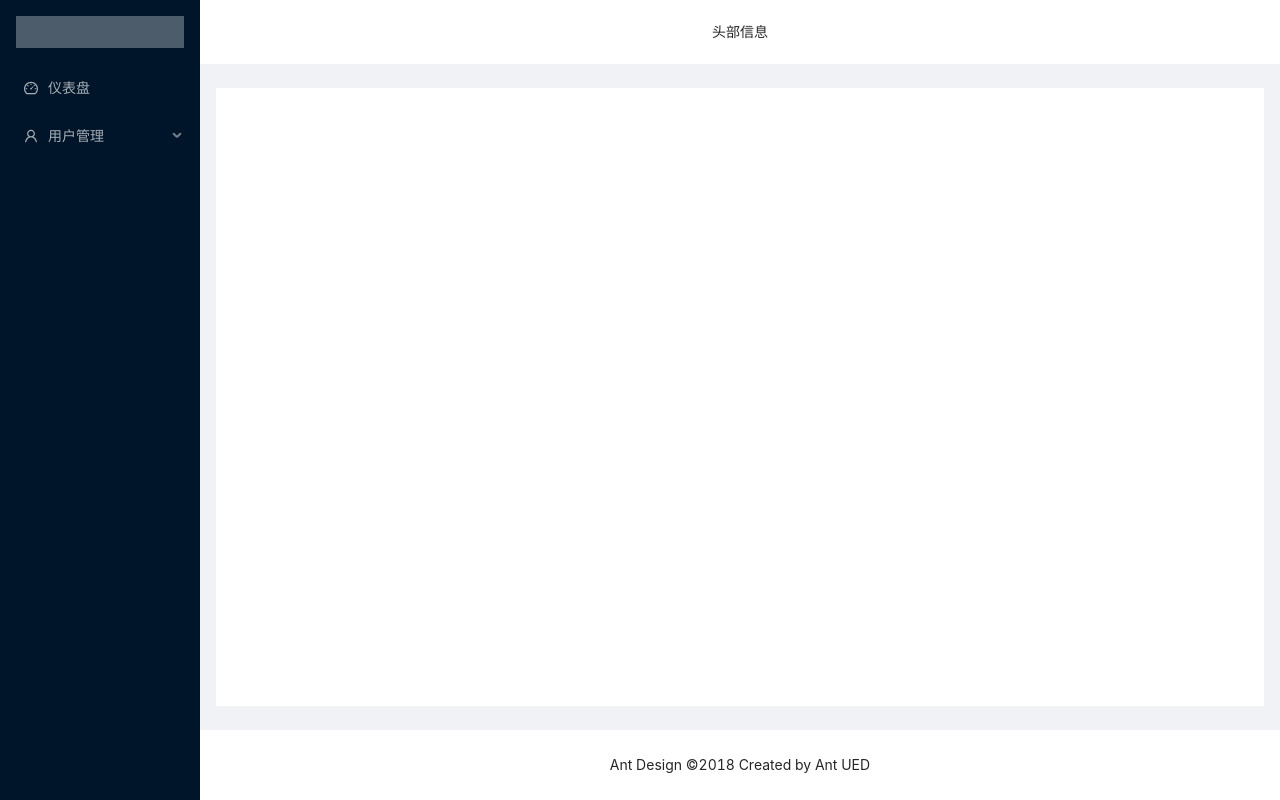
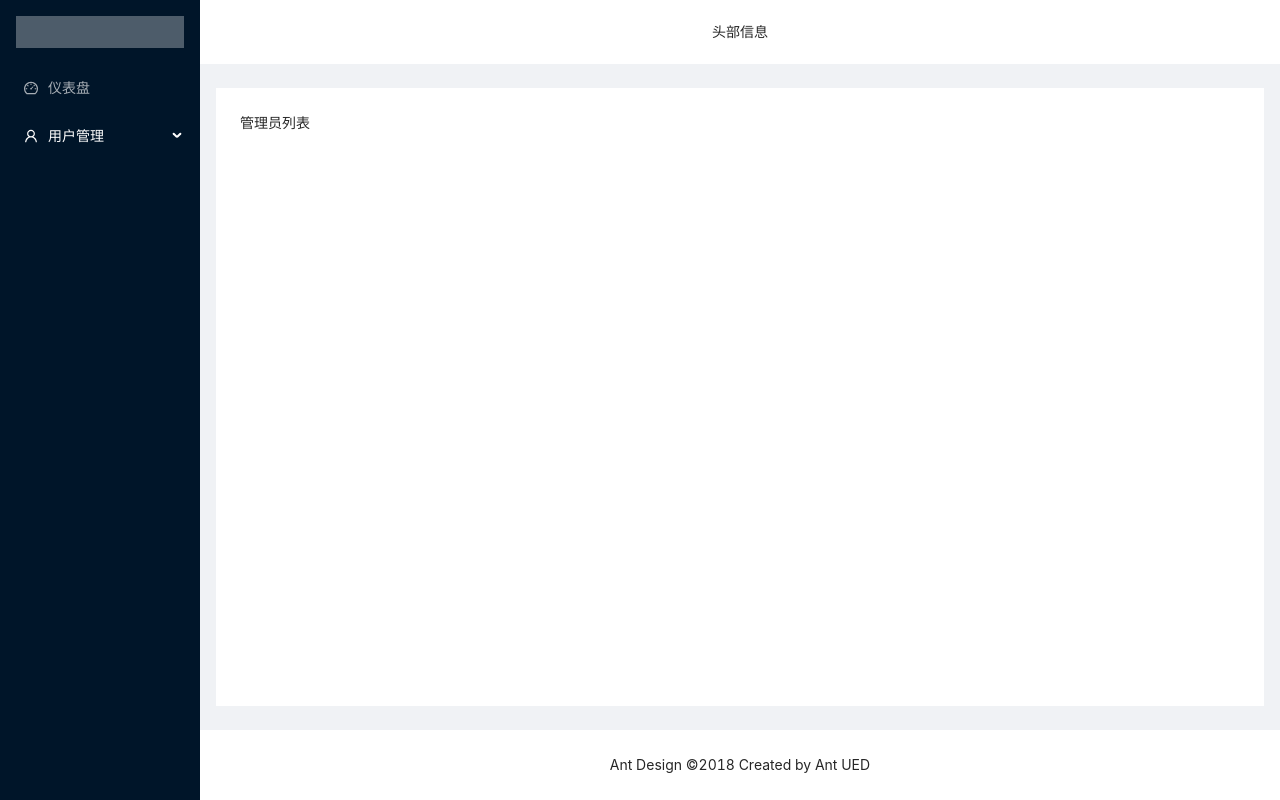
Before and after one commit to ganga1831745083/back-stage, a React app: page /admin/user/superList in a window 1280 px wide. Built offline with nearby package versions, Linux system fonts and the light colour scheme.

Commit message:
公共基本结构完成

```diff
--- a/package.json
+++ b/package.json
@@ -3,6 +3,8 @@
   "version": "0.1.0",
   "private": true,
   "dependencies": {
+    "@antv/data-set": "^0.11.8",
+    "@antv/g2": "^4.1.31",
     "@babel/core": "7.12.3",
     "@pmmmwh/react-refresh-webpack-plugin": "0.4.3",
     "@svgr/webpack": "5.5.0",
--- a/src/componments/LeftBar.tsx
+++ b/src/componments/LeftBar.tsx
@@ -14,7 +14,7 @@ const LeftBar: React.FC<any> = (props) => {
                         <SubMenu key={r.path} icon={r.icon} title={r.title} >
                             {r.routes.map((list) => {
                                 return(
-                                    <Menu.Item key={list.path} icon={r.icon}>
+                                    <Menu.Item key={list.path} icon={list.icon}>
                                         <Link to={list.path}>{list.title}</Link>
                                     </Menu.Item>
                                 )
--- /dev/null
+++ b/src/pages/user/SuperList.tsx
@@ -0,0 +1,11 @@
+import React from 'react'
+
+const SuperList:React.FC<any>=(props)=>{
+    return (
+        <>
+            管理员列表
+        </>
+    )
+}
+
+export default SuperList
--- a/src/router/index.tsx
+++ b/src/router/index.tsx
@@ -2,12 +2,14 @@ import React, { lazy, ReactNode } from 'react';
 import {
     DashboardOutlined,
     UserOutlined,
+    ApartmentOutlined
 } from '@ant-design/icons';
 const Login = lazy(()=>import('../pages/login/Login'))
 const Register = lazy(()=>import('../pages/register/Register'))
 const Page404 = lazy(()=>import('../pages/Page404'))
 const Dashboard = lazy(()=>import('../pages/index/Dashboard'))
 const UserList = lazy(()=>import('../pages/user/UserList'))
+const SuperList = lazy(()=>import('../pages/user/SuperList'))
 
 export interface IRouter{
     title:string,
@@ -41,6 +43,13 @@ export const AuthRouter:IRouter[]=[
             key:'userlist',
             icon: <UserOutlined />,
             component:<UserList/>,
+        },{
+             exact:true,
+             path:'/admin/user/superList',
+             title:'管理员列表',
+             key:'superList',
+            icon: <ApartmentOutlined />,
+            component:<SuperList/>
         }]
     }
 ]
```
Also changed, not shown: 1 other file (tests, documents, lock files or other folders).
